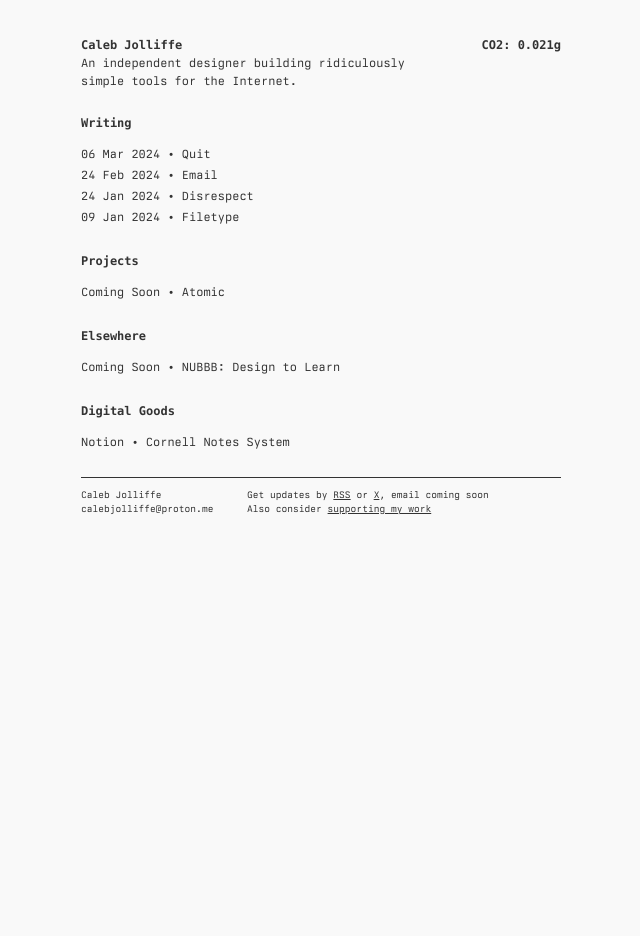
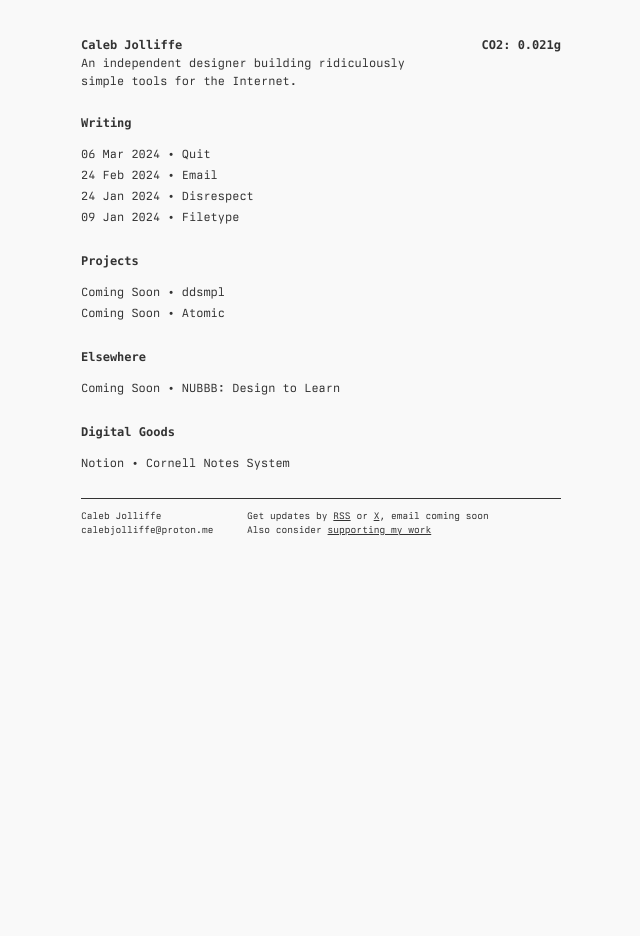
Before and after one commit to hayleyjolliffe/cv, a Jekyll site: the page built from index.html, in a window 1280 px wide. Shown: the whole page, without its empty margins (319-959 px from the left). Built offline with Jekyll 4.4.1, drawn with Linux system fonts in a browser that asks for light colours; some web fonts are replaced.

Commit message:
Added ddsmpl to Projects

```diff
--- a/index.html
+++ b/index.html
@@ -17,6 +17,11 @@ title: Caleb Jolliffe
 
     <h1>Projects</h1>
     <ul class="posts">
+        <li>
+            <span>Coming Soon</span>
+            &bull;
+            <a href="">ddsmpl</a>
+        </li>
         <li>
             <span>Coming Soon</span>
             &bull;
```
